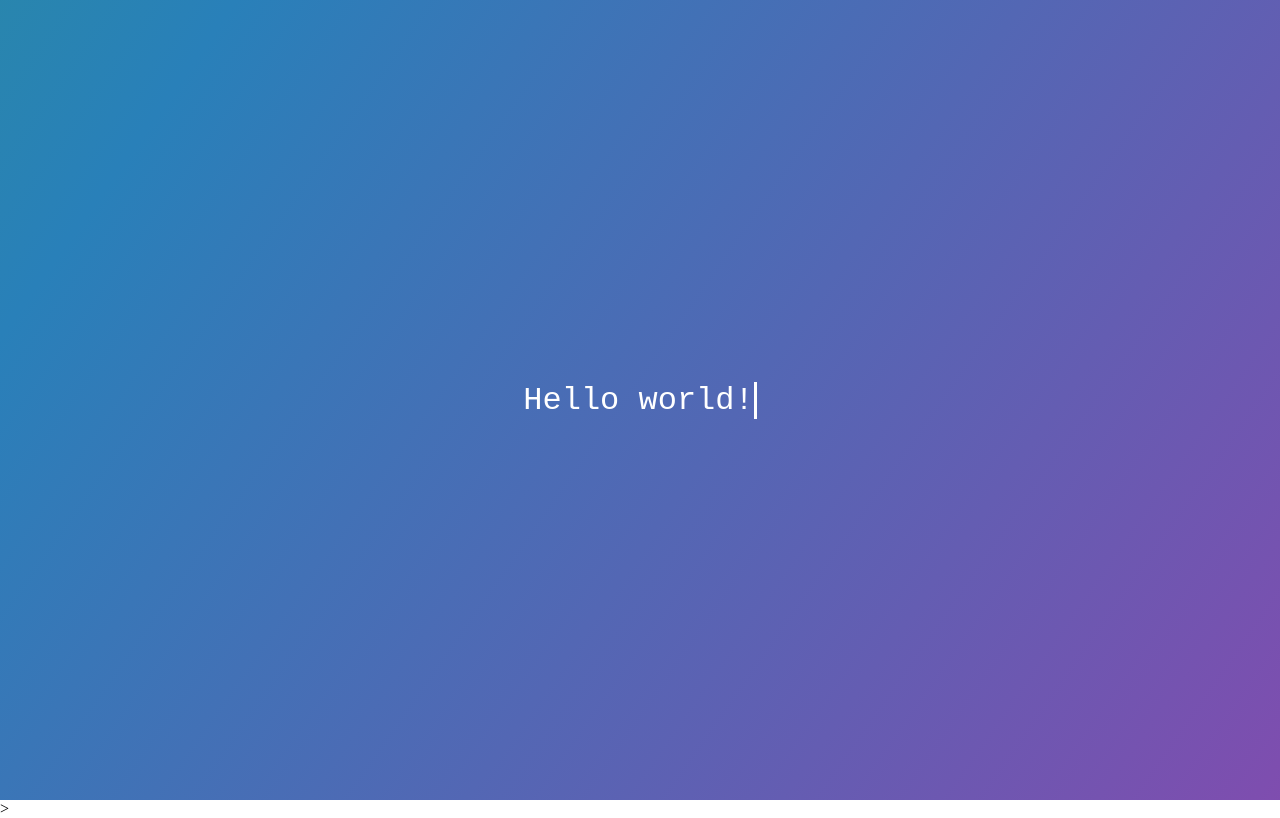
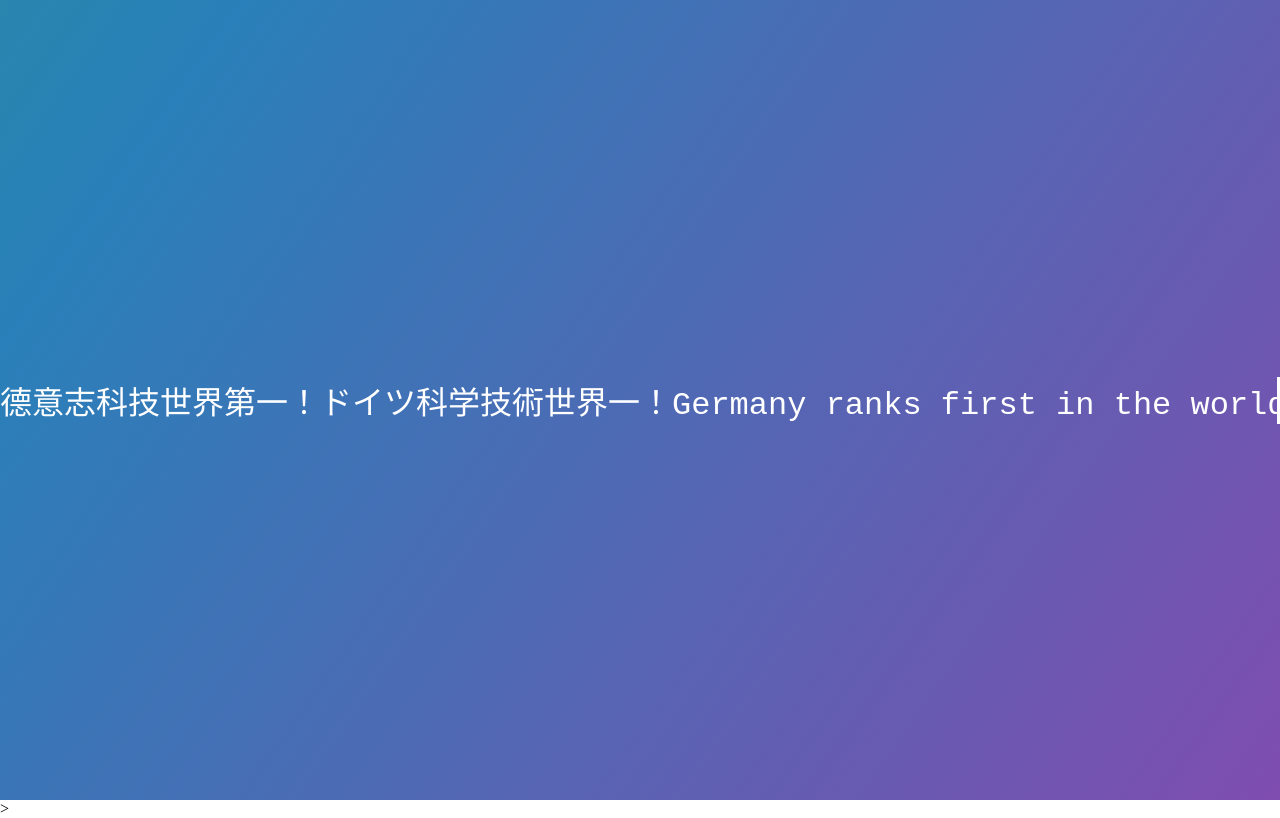
Before and after one commit to Water23356/TestHtml, a plain HTML site: page index.html in a window 1280 px wide. Drawn offline with Linux system fonts and the light colour scheme.

Commit message:
德意志科技世界第一！

```diff
--- a/index.html
+++ b/index.html
@@ -10,7 +10,7 @@
 <body>
     <div class="wrapper">
         <div class="typing-demo">
-            Hello world!
+            德意志科技世界第一！ドイツ科学技術世界一！Germany ranks first in the world in science and technology!
         </div>
     </div>>
 
```
